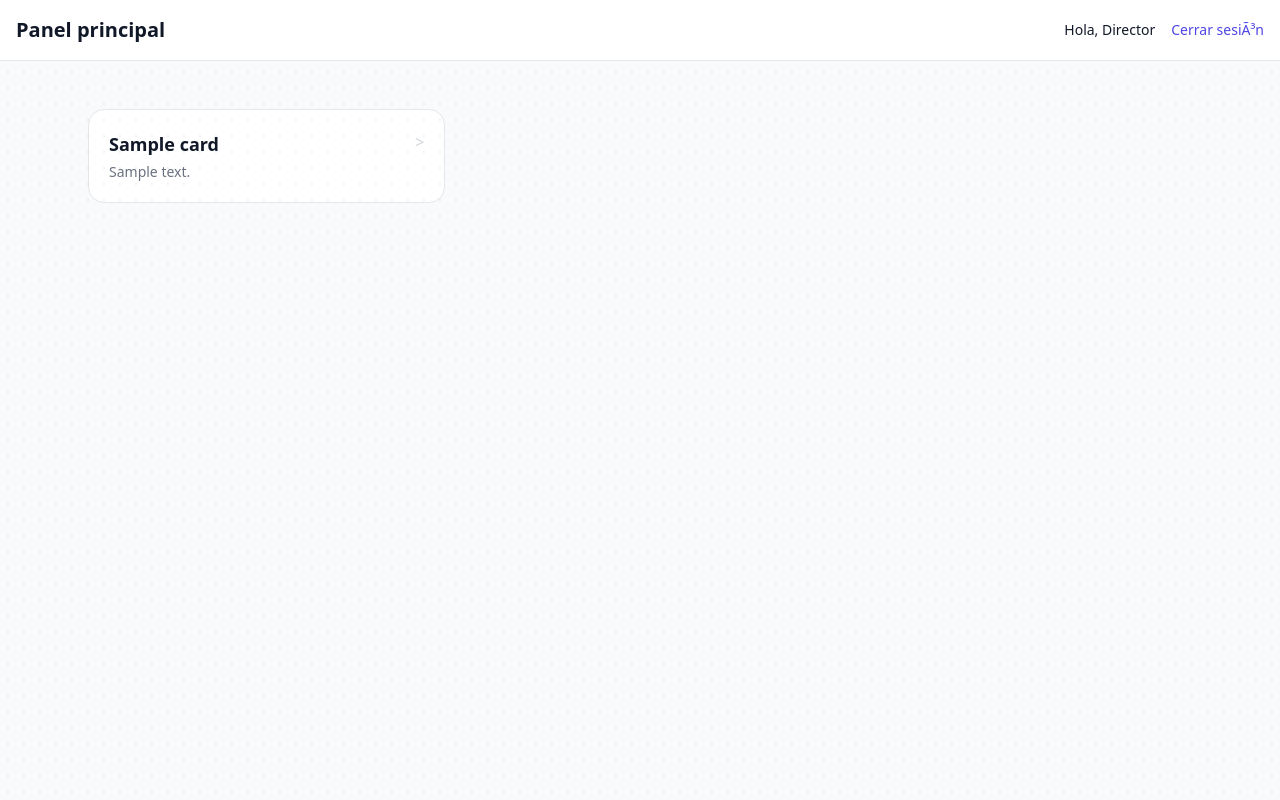
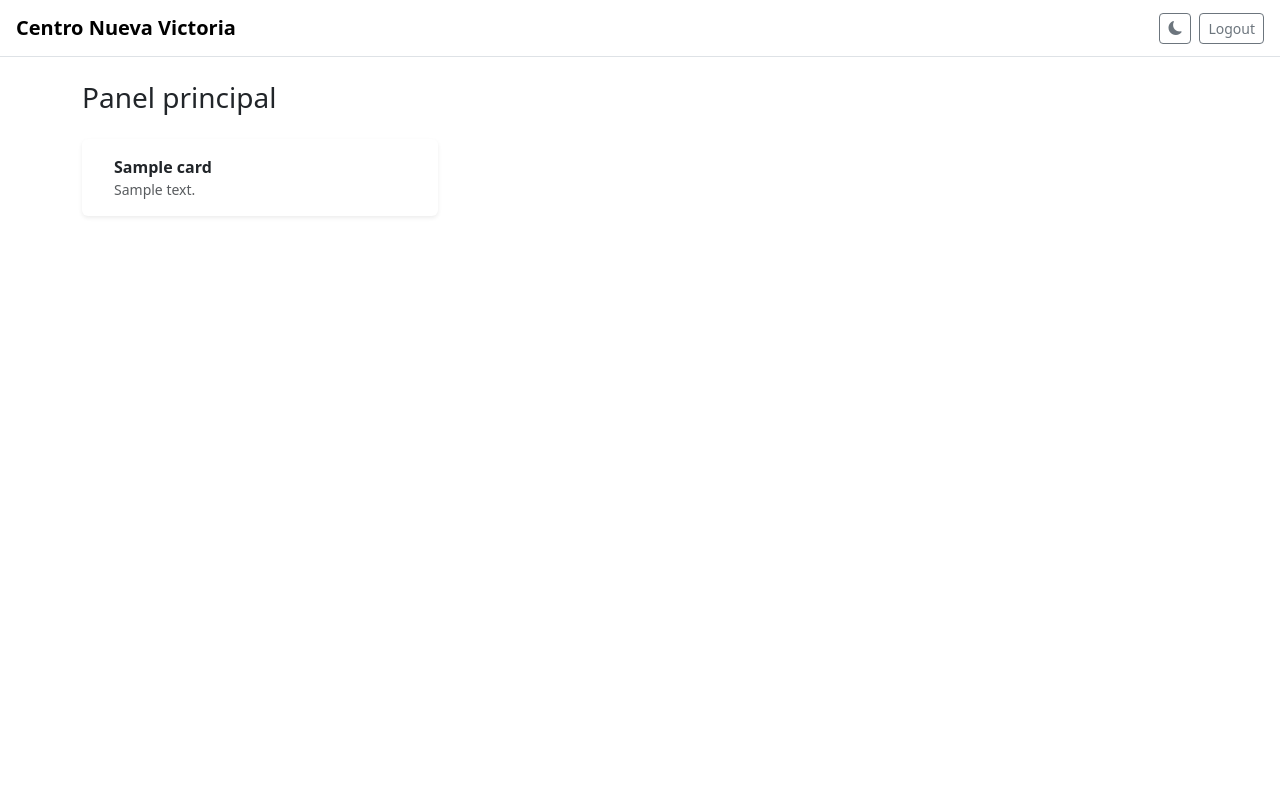
Before and after one commit to Bhilderscol/nueva-victoria, a Django app: template templates/usuarios/dashboard.html in a window 1280 px wide. Run offline with Django 5.2, Linux system fonts and the light colour scheme; a user stored in the database is signed in; tables that the repository leaves empty hold one stand-in row (values such as "Sample post"); the template is opened without the code that fills it: most values are stand-ins (such as "Sample title", 1, 10 or a date in 2020); some libraries are stand-ins or nearby versions.

Commit message:
✨ Dashboard dinámico por roles + logout robusto

```diff
--- a/templates/usuarios/dashboard.html
+++ b/templates/usuarios/dashboard.html
@@ -1,42 +1,27 @@
-<!DOCTYPE html>
-<html lang="es">
-<head>
-  <meta charset="utf-8">
-  <title>Dashboard | Centro Nueva Victoria</title>
-  <meta name="viewport" content="width=device-width, initial-scale=1" />
-  <script src="https://cdn.tailwindcss.com"></script>
-  <style>
-    .bg-grid{background-image:radial-gradient(currentColor 1px,transparent 1px);background-size:16px 16px;opacity:.06;}
-  </style>
-</head>
-<body class="min-h-screen bg-gray-50 text-gray-900">
-  <div class="absolute inset-0 bg-grid pointer-events-none"></div>
-  <header class="p-4 bg-white/90 backdrop-blur border-b border-gray-200 flex items-center justify-between">
-    <h1 class="text-xl font-semibold">Panel principal</h1>
-    <div class="text-sm flex items-center gap-4">
-      <span>Hola, {{ request.user.get_short_name|default:request.user.username }}</span>
-      <a href="/accounts/logout/" class="text-indigo-600 hover:underline">Cerrar sesiÃ³n</a>
+{% extends "base.html" %}
+{% block title %}Dashboard{% endblock %}
+{% block content %}
+<h3 class="mb-4">Panel principal</h3>
+
+<div class="row g-4">
+  {% for c in cards %}
+  <div class="col-md-4">
+    <a href="{{ c.href }}" class="text-decoration-none text-reset">
+      <div class="card shadow-sm border-0 h-100">
+        <div class="card-body d-flex align-items-center gap-3">
+          <i class="bi {{ c.icon }} fs-3 text-gold"></i>
+          <div>
+            <div class="fw-semibold">{{ c.title }}</div>
+            <div class="text-muted small">{{ c.desc }}</div>
           </div>
-  </header>
-  <main class="p-6 max-w-6xl mx-auto">
-    <div class="mb-6 flex flex-wrap gap-2 text-xs">
-      {% if is_director %}<span class="px-2 py-1 rounded-full bg-indigo-100 text-indigo-700 border border-indigo-200">Director</span>{% endif %}
-      {% if is_lider %}<span class="px-2 py-1 rounded-full bg-emerald-100 text-emerald-700 border-emerald-200">Lider</span>{% endif %}
-      {% if is_conta %}<span class="px-2 py-1 rounded-full bg-amber-100 text-amber-700 border-amber-200">Contabilidad</span>{% endif %}
         </div>
-    <div class="grid gap-4 sm:grid-cols-2 lg:grid-cols-3">
-      {% for c in cards %}
-      <a href="{{ c.href }}" class="block rounded-2xl border border-gray-200 bg-white p-5 hover:shadow-lg hover:border-indigo-200 transition">
-        <div class="flex items-start justify-between">
-          <h2 class="text-lg font-semibold">{{ c.title }}</h2>
-          <span class="text-gray-300">></span>
       </div>
-        <p class="text-sm text-gray-500 mt-1">{{ c.desc }}</p>
     </a>
+  </div>
   {% empty %}
-      <div class="col-span-full text-sm text-gray-500">No tienes modulos asignados. Contacta al administrador.</div>
+  <div class="col-12">
+    <div class="alert alert-warning">No tienes accesos asignados. Contacta al administrador.</div>
+  </div>
   {% endfor %}
 </div>
-  </main>
-</body>
-</html>
+{% endblock %}
--- /dev/null
+++ b/usuarios/utils.py
@@ -0,0 +1,4 @@
+def user_in_groups(user, group_names):
+    if not user or not user.is_authenticated:
+        return False
+    return user.groups.filter(name__in=group_names).exists()
```
Also changed, not shown: usuarios/views.py (+88 -38 lines). Lines whose indentation alone changed are shown as unchanged.
